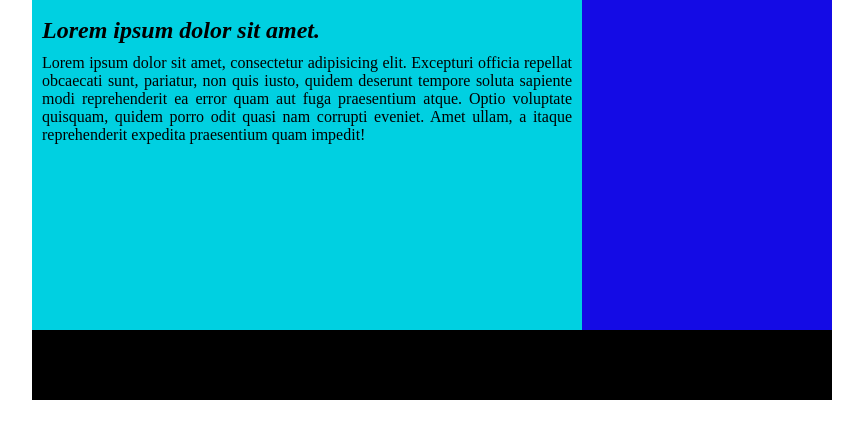
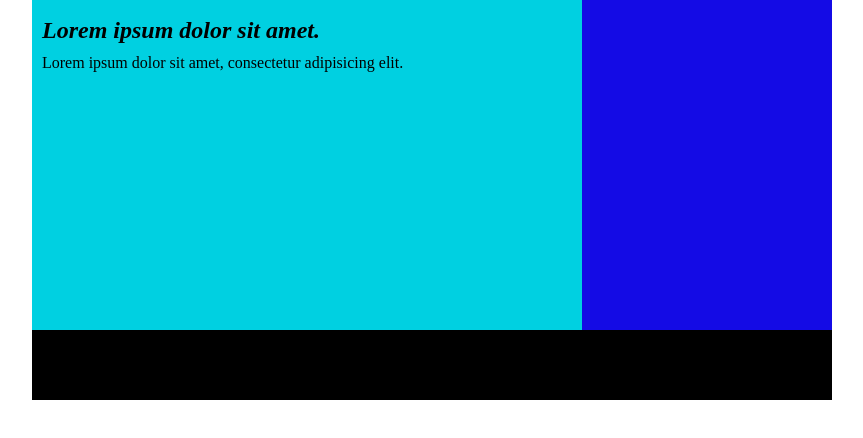
Before and after one commit to cuongtiendx02/cuongtiendx02.github.io, a plain HTML site: page index.html in a window 1280 px wide. Shown: the part 200-638 px from the top of the page, without its empty margins (208-1071 px from the left). Drawn offline with Linux system fonts and the light colour scheme.

Commit message:
tao moi sua cho nay

```diff
--- a/index.html
+++ b/index.html
@@ -25,7 +25,7 @@
 			<div class="left">
 				<h1>Lorem ipsum</h1>
 				<h2>Lorem ipsum dolor sit amet.</h2>
-				<p>Lorem ipsum dolor sit amet, consectetur adipisicing elit. Excepturi officia repellat obcaecati sunt, pariatur, non quis iusto, quidem deserunt tempore soluta sapiente modi reprehenderit ea error quam aut fuga praesentium atque. Optio voluptate quisquam, quidem porro odit quasi nam corrupti eveniet. Amet ullam, a itaque reprehenderit expedita praesentium quam impedit!</p>
+				<p>Lorem ipsum dolor sit amet, consectetur adipisicing elit.</p>
 			</div>
 			<div class="right"></div>
 		</div>
```
